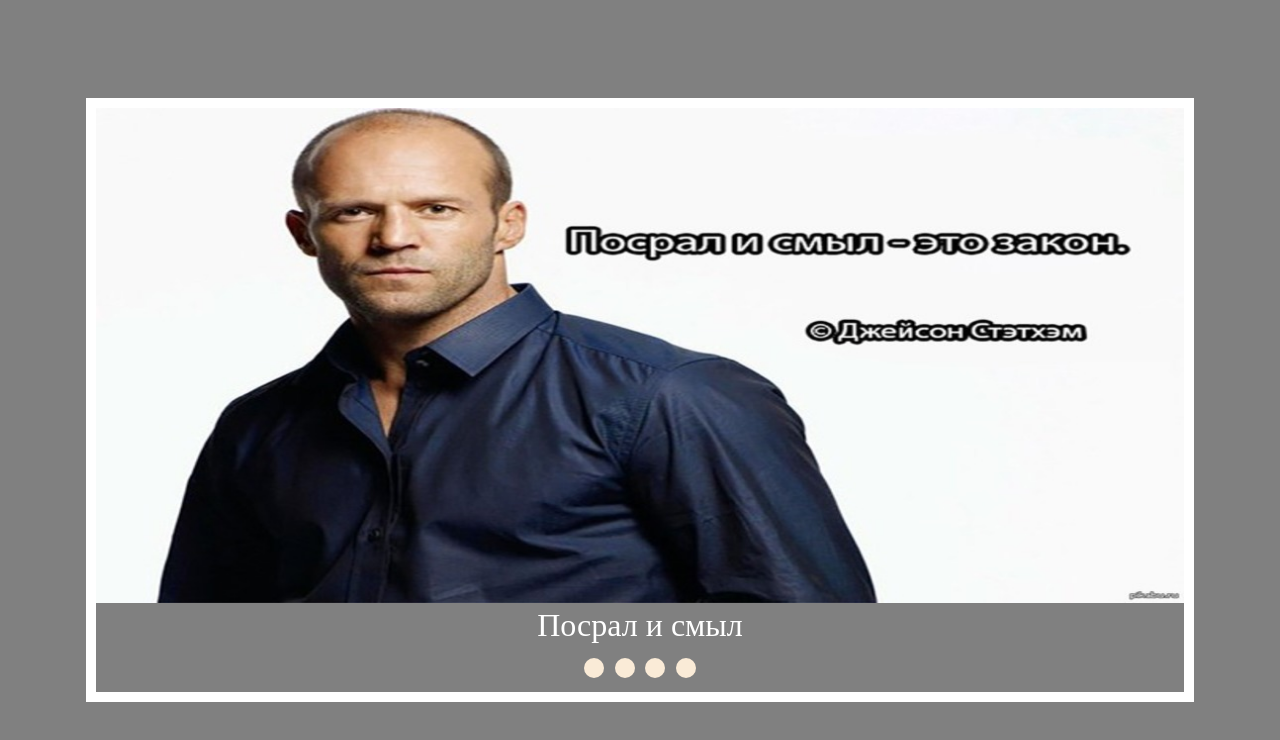
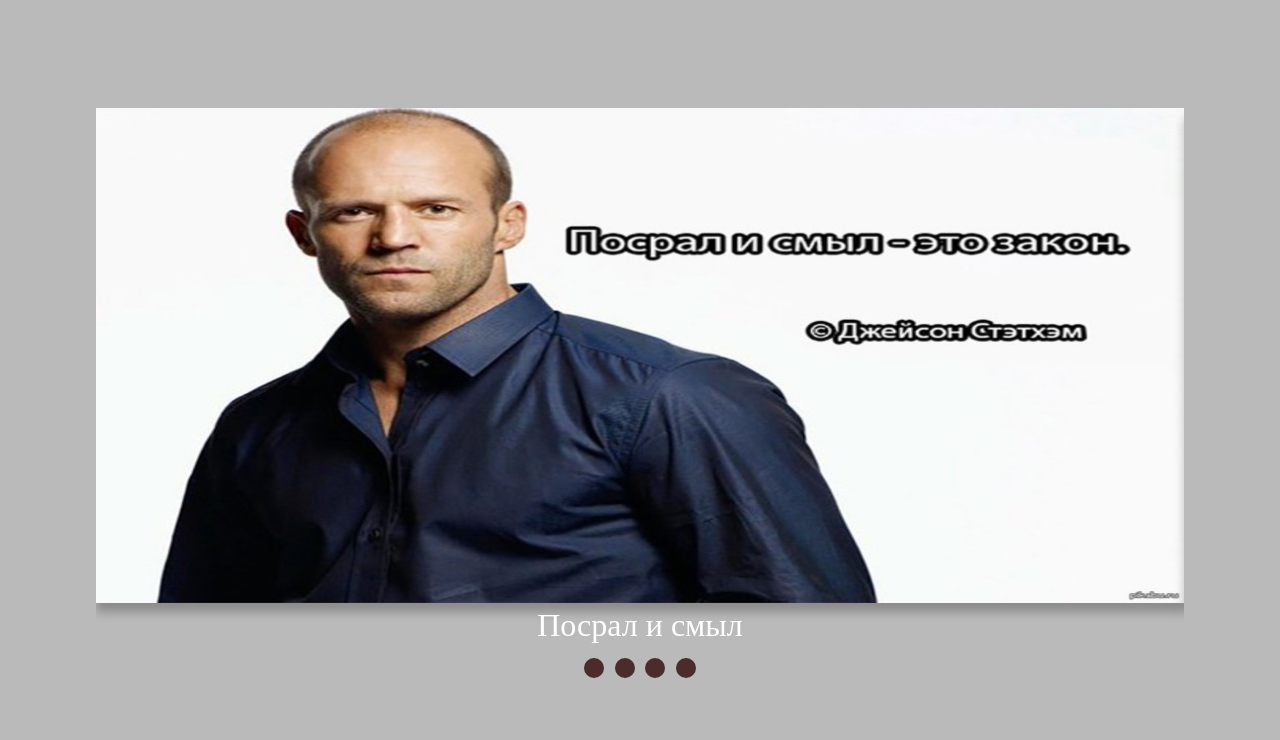
Before and after one commit to SergeyMasimov/cssMemeSlider, a plain HTML site: page cssMemeSlider/index.html in a window 1280 px wide. Drawn offline with Linux system fonts and the light colour scheme.

Commit message:
docs: add some styles and finish the work (Sun, Sep 17, 2023 22:30:30 PM)

```diff
--- a/cssMemeSlider/style.css
+++ b/cssMemeSlider/style.css
@@ -4,7 +4,7 @@
 }
 
 body{
-    background-color: gray;
+    background-color: #bababa;
     display: flex;
     justify-content: center;
     align-items: center;
@@ -18,10 +18,10 @@ body{
     max-height: 40rem;
     margin: 20px;
     overflow: hidden;
-    border: 10px solid #fff;
 }
 
 .meme__slide img{
+    box-shadow: 0 0.6rem 0.6rem 0 rgba(0, 0, 0, 0.25);
     max-width: 100%;
 }
 
@@ -44,7 +44,7 @@ body{
     width: 20px;
     border-radius: 50%;
     cursor: pointer;
-    background-color: antiquewhite;
+    background-color: #4b2b2b;
     transition: all .4s ease;
 }
 
```
